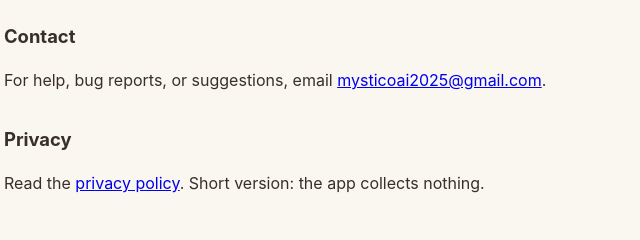
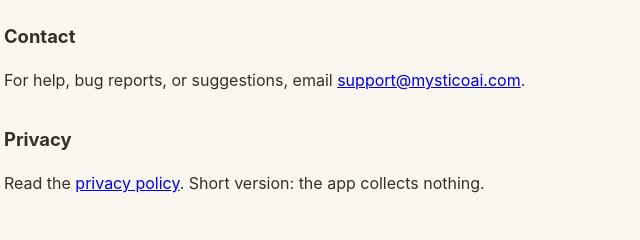
Before and after one commit to mayankpahadia1993/spicesort-site, a plain HTML site: page index.html in a window 1280 px wide. Shown: the part 497-737 px from the top of the page, 316-956 px from the left. Drawn offline with Linux system fonts and the light colour scheme.

Commit message:
Use the support alias on the Spice Sort support site

```diff
--- a/index.html
+++ b/index.html
@@ -32,7 +32,7 @@ is fine.</p>
 
 <h2>Contact</h2>
 <p>For help, bug reports, or suggestions, email
-<a href="mailto:mysticoai2025@gmail.com?subject=Spice%20Sort%20Support">mysticoai2025@gmail.com</a>.</p>
+<a href="mailto:support@mysticoai.com?subject=Spice%20Sort%20Support">support@mysticoai.com</a>.</p>
 
 <h2>Privacy</h2>
 <p>Read the <a href="privacy.html">privacy policy</a>. Short version: the
```
